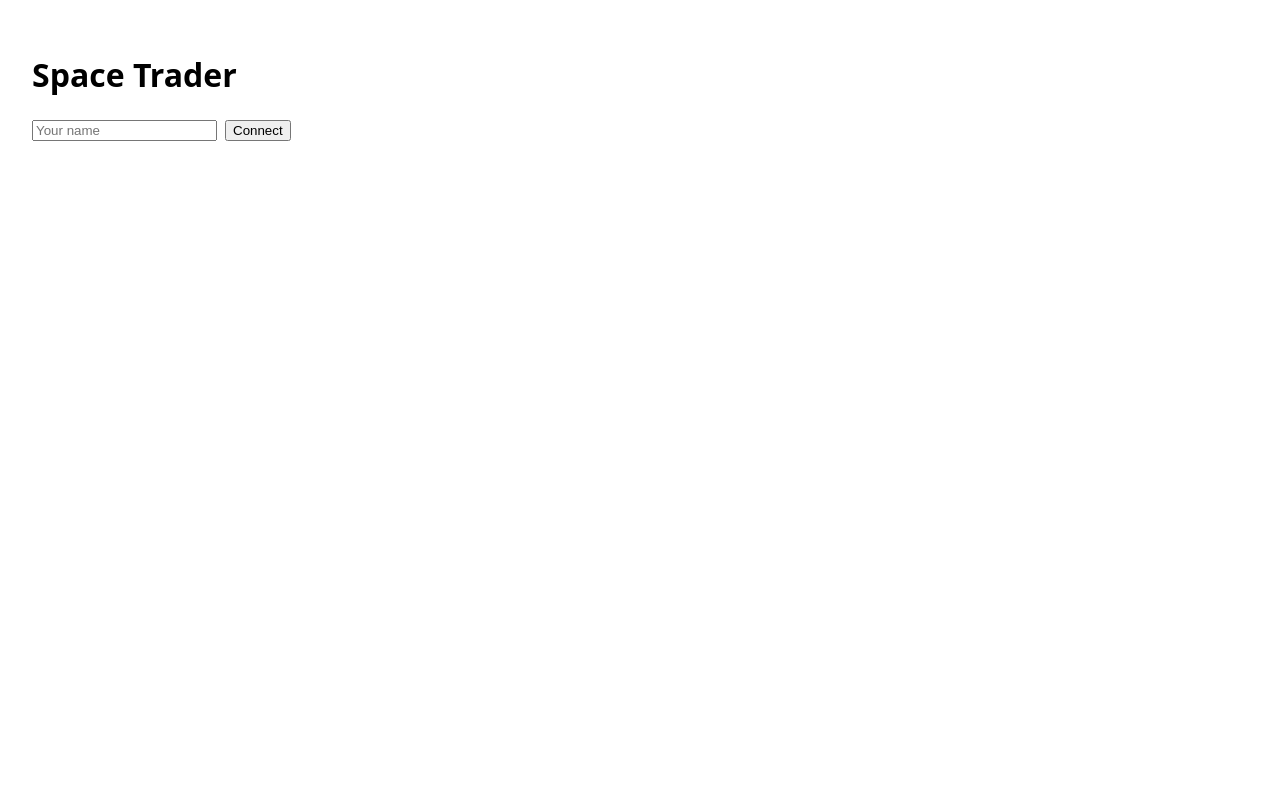
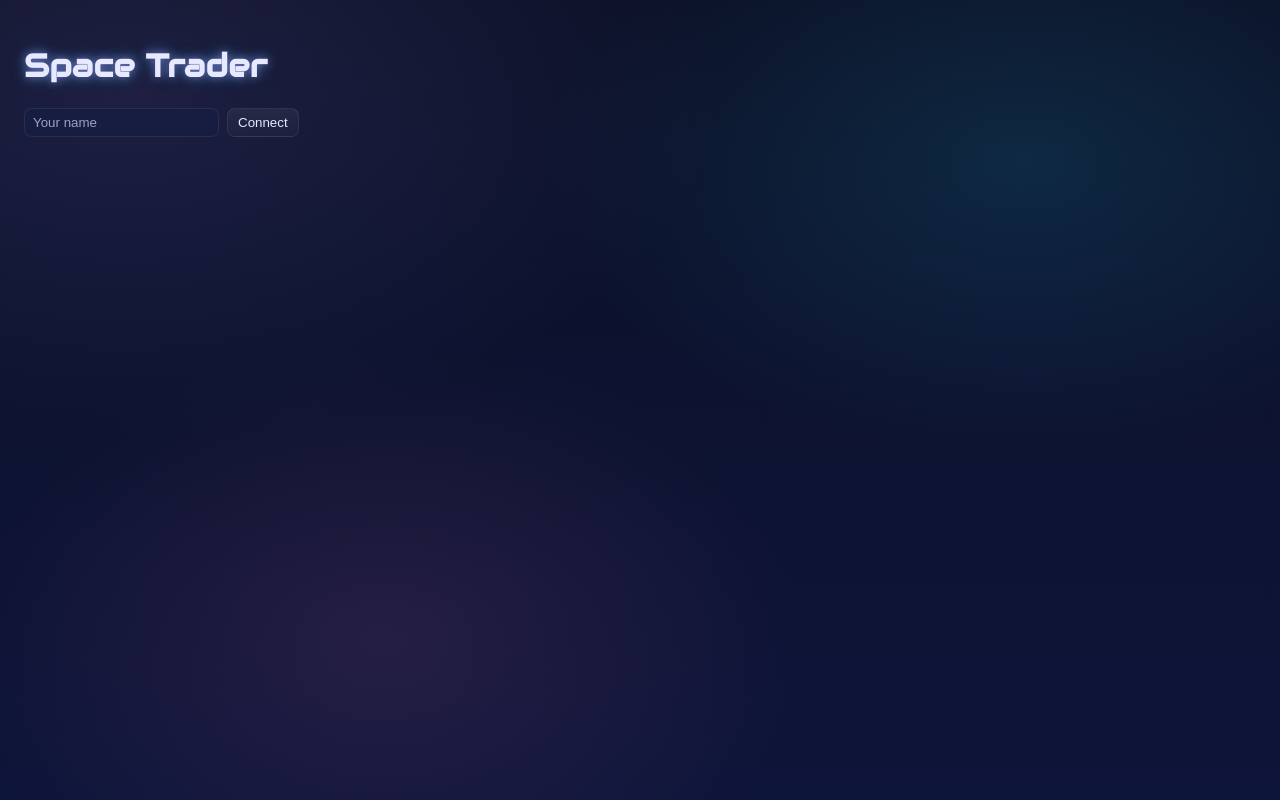
Before and after one commit to johnlacomba/Game-SpaceTradingSim, a React (Vite) app in the folder frontend/: page / in a window 1280 px wide. Built offline with nearby package versions, Linux system fonts and the light colour scheme.

Commit message:
Finally added color and style to the interface.

```diff
--- a/frontend/src/main.tsx
+++ b/frontend/src/main.tsx
@@ -1,6 +1,7 @@
 import React from 'react'
 import { createRoot } from 'react-dom/client'
 import { App } from './ui/App'
+import './theme.css'
 
 createRoot(document.getElementById('root')!).render(
   <React.StrictMode>
--- /dev/null
+++ b/frontend/src/theme.css
@@ -0,0 +1,98 @@
+/* Vaporwave dark space theme */
+@import url('https://fonts.googleapis.com/css2?family=Audiowide&family=Inter:wght@400;600;700&display=swap');
+
+:root {
+  --bg: #0b1026;
+  --bg2: #0e153a;
+  --panel: #121735;
+  --panelElevated: #171d41;
+  --text: #e7e9ff;
+  --muted: #9aa1c2;
+  --border: rgba(231, 233, 255, 0.08);
+  --accent: #a78bfa; /* soft neon purple */
+  --accent2: #22d3ee; /* neon cyan */
+  --good: #34d399;
+  --bad: #f87171;
+  --tickerBg: linear-gradient(90deg, rgba(167,139,250,0.12), rgba(34,211,238,0.12));
+}
+
+html, body, #root { height: 100%; }
+body {
+  margin: 0;
+  background:
+    radial-gradient(1000px 600px at 10% 10%, rgba(167,139,250,0.12), transparent 60%),
+    radial-gradient(800px 500px at 80% 20%, rgba(34,211,238,0.12), transparent 60%),
+    radial-gradient(700px 500px at 30% 80%, rgba(244,114,182,0.1), transparent 60%),
+    linear-gradient(180deg, var(--bg), var(--bg2));
+  color: var(--text);
+  font-family: Inter, system-ui, -apple-system, Segoe UI, Roboto, Helvetica, Arial, sans-serif;
+}
+
+h1, h2, h3, h4 {
+  font-family: Audiowide, Inter, system-ui, sans-serif;
+  letter-spacing: 0.5px;
+}
+
+/* Panels and cards */
+.panel {
+  background: var(--panel);
+  border: 1px solid var(--border);
+  border-radius: 10px;
+  box-shadow: 0 8px 24px rgba(0,0,0,0.25);
+}
+
+/* Buttons */
+button {
+  background: linear-gradient(180deg, rgba(255,255,255,0.06), rgba(255,255,255,0.02));
+  color: var(--text);
+  border: 1px solid var(--border);
+  border-radius: 8px;
+  padding: 6px 10px;
+  cursor: pointer;
+  transition: transform 0.08s ease, box-shadow 0.15s ease, border-color 0.15s ease;
+}
+button:hover {
+  transform: translateY(-1px);
+  border-color: rgba(167,139,250,0.45);
+  box-shadow: 0 6px 20px rgba(167,139,250,0.18), 0 0 0 1px rgba(34,211,238,0.18) inset;
+}
+button:disabled {
+  opacity: 0.55;
+  cursor: not-allowed;
+}
+
+/* Inputs */
+input, select {
+  background: var(--panelElevated);
+  color: var(--text);
+  border: 1px solid var(--border);
+  border-radius: 8px;
+  padding: 6px 8px;
+}
+input::placeholder { color: var(--muted); }
+
+/* Tables */
+table { color: var(--text); }
+th, td { border-color: var(--border) !important; }
+thead tr { background: rgba(255,255,255,0.03); }
+tbody tr:hover { background: rgba(255,255,255,0.03); }
+
+/* Ticker */
+.ticker {
+  background: var(--tickerBg);
+  color: var(--text);
+  border-top: 1px solid var(--border);
+  border-bottom: 1px solid var(--border);
+}
+
+/* Scrollbars */
+*::-webkit-scrollbar { width: 10px; height: 10px; }
+*::-webkit-scrollbar-thumb { background: rgba(255,255,255,0.12); border-radius: 6px; }
+*::-webkit-scrollbar-track { background: rgba(255,255,255,0.04); }
+
+/* Utility */
+.muted { color: var(--muted); }
+.accent { color: var(--accent); }
+.glow {
+  text-shadow: 0 0 8px rgba(167,139,250,0.6), 0 0 16px rgba(34,211,238,0.4);
+}
--- a/frontend/src/ui/App.tsx
+++ b/frontend/src/ui/App.tsx
@@ -94,7 +94,7 @@ function NewsTicker({ items }: { items: string[] }) {
   }, [])
   const text = items && items.length > 0 ? items.join(sep) : 'No news yet.'
   return (
-    <div style={{ background:'#e0f2fe', color:'#075985', borderTop:'1px solid #93c5fd', borderBottom:'1px solid #93c5fd', padding:'6px 0' }}>
+    <div style={{ padding:'6px 0' }}>
       <div ref={containerRef} style={{ position:'relative', overflow:'hidden' }}>
         <div style={{ display:'inline-flex', whiteSpace:'nowrap', willChange:'transform', animation: anim ? `${anim.name} ${anim.duration}s linear infinite` : undefined }}>
           <span ref={contentRef} style={{ paddingRight: 24 }}>{text}</span>
@@ -175,16 +175,16 @@ function WealthCharts({ history }: { history: WealthHistory }) {
         ))}
       </div>
       {/* Line chart */}
-      <svg viewBox={`0 0 ${vbW} ${vbH}`} style={{ width:'100%', maxWidth:900, background:'#fff', border:'1px solid #e5e7eb', borderRadius:8 }}>
+      <svg viewBox={`0 0 ${vbW} ${vbH}`} style={{ width:'100%', maxWidth:900, background:'var(--panel)', border:'1px solid var(--border)', borderRadius:8 }}>
         {/* Axes */}
-        <rect x={padL} y={padT} width={plotW} height={plotH} fill="#fafafa" stroke="#e5e7eb" />
+        <rect x={padL} y={padT} width={plotW} height={plotH} fill="rgba(255,255,255,0.02)" stroke="var(--border)" />
         {/* Y ticks */}
         {Array.from({ length:4 }).map((_,i)=>{
           const yVal = minMoney + ((i+1)/5)*(maxMoney - minMoney)
           const y = yFor(yVal)
           return <g key={i}>
-            <line x1={padL} y1={y} x2={padL+plotW} y2={y} stroke="#f3f4f6" />
-            <text x={padL-6} y={y+4} textAnchor="end" fontSize={11} fill="#6b7280">${Math.round(yVal)}</text>
+            <line x1={padL} y1={y} x2={padL+plotW} y2={y} stroke="rgba(255,255,255,0.05)" />
+            <text x={padL-6} y={y+4} textAnchor="end" fontSize={11} fill="var(--muted)">${Math.round(yVal)}</text>
           </g>
         })}
         {/* Lines */}
@@ -197,7 +197,7 @@ function WealthCharts({ history }: { history: WealthHistory }) {
 
       {/* Last turn deltas bar chart (centered baseline) */}
       <h4 style={{ marginTop:16 }}>Last Turn Change</h4>
-      <svg viewBox="0 0 900 220" style={{ width:'100%', maxWidth:900, background:'#fff', border:'1px solid #e5e7eb', borderRadius:8 }}>
+  <svg viewBox="0 0 900 220" style={{ width:'100%', maxWidth:900, background:'var(--panel)', border:'1px solid var(--border)', borderRadius:8 }}>
         {(() => {
           const W = 900, H = 220
           const pad = 20
@@ -206,7 +206,7 @@ function WealthCharts({ history }: { history: WealthHistory }) {
           const step = (W - pad*2) / Math.max(1, lastDeltas.length)
           return (
             <g>
-              <line x1={pad} y1={zeroY} x2={W-pad} y2={zeroY} stroke="#e5e7eb" />
+              <line x1={pad} y1={zeroY} x2={W-pad} y2={zeroY} stroke="var(--border)" />
               {lastDeltas.map((d, i) => {
                 const cx = pad + step * (i + 0.5)
                 const h = Math.round(Math.abs(d.delta) / maxAbsDelta * (H/2 - pad))
@@ -214,8 +214,8 @@ function WealthCharts({ history }: { history: WealthHistory }) {
                 return (
                   <g key={d.id}>
                     <rect x={cx - barW/2} y={y} width={barW} height={Math.max(1, h)} fill={d.color} opacity={0.8} />
-                    <text x={cx} y={d.delta>=0 ? y - 6 : y + h + 14} textAnchor="middle" fontSize={11} fill="#374151">{d.delta>=0? '+':''}{d.delta}</text>
-                    <text x={cx} y={H-6} textAnchor="middle" fontSize={11} fill="#6b7280">{history.series[d.id]?.name || d.id}</text>
+                    <text x={cx} y={d.delta>=0 ? y - 6 : y + h + 14} textAnchor="middle" fontSize={11} fill="var(--text)">{d.delta>=0? '+':''}{d.delta}</text>
+                    <text x={cx} y={H-6} textAnchor="middle" fontSize={11} fill="var(--muted)">{history.series[d.id]?.name || d.id}</text>
                   </g>
                 )
               })}
@@ -492,8 +492,8 @@ export function App() {
   // UI
   if (stage === 'title') {
     return (
-      <div style={{ padding: 24, fontFamily: 'system-ui' }}>
-        <h1>Space Trader</h1>
+      <div style={{ padding: 24 }}>
+        <h1 className="glow">Space Trader</h1>
         <input placeholder="Your name" value={name} onChange={e=>setName(e.target.value)} />
         <button onClick={onConnect} style={{ marginLeft: 8 }}>Connect</button>
       </div>
@@ -502,8 +502,8 @@ export function App() {
 
   if (stage === 'lobby') {
     return (
-      <div style={{ padding: 24, fontFamily: 'system-ui' }}>
-        <h2>Lobby</h2>
+      <div style={{ padding: 24 }}>
+        <h2 className="glow">Lobby</h2>
         <button onClick={createRoom}>Create Game</button>
         <h3 style={{ marginTop: 16 }}>Active Rooms</h3>
         <ul>
@@ -582,11 +582,11 @@ export function App() {
   })()
 
   return (
-    <div style={{ fontFamily: 'system-ui', overflowX: 'hidden' }}>
+    <div style={{ overflowX: 'hidden' }}>
   {/* News ticker below header (blue-hued) */}
   {r.you.modal && r.you.modal.id && (r.you as any).modal?.title !== 'Dock Tax' && (
-        <div style={{ position:'fixed', inset:0, background:'rgba(0,0,0,0.45)', display:'flex', alignItems:'center', justifyContent:'center', zIndex:2000 }}>
-          <div style={{ background:'#fff', padding:16, borderRadius:8, width:360, boxShadow:'0 10px 30px rgba(0,0,0,0.2)' }}>
+        <div style={{ position:'fixed', inset:0, background:'rgba(0,0,0,0.55)', display:'flex', alignItems:'center', justifyContent:'center', zIndex:2000 }}>
+          <div className="panel" style={{ padding:16, width:360 }}>
             <div style={{ fontWeight:700, marginBottom:8 }}>{r.you.modal.title}</div>
             <div style={{ whiteSpace:'pre-wrap', marginBottom:12 }}>{r.you.modal.body}</div>
             { (r.you.modal as any).kind ? (
@@ -602,32 +602,32 @@ export function App() {
           </div>
         </div>
       )}
-  <div style={{ display:'flex', alignItems:'center', gap:12, justifyContent:'space-between', padding:'10px 16px', borderBottom:'1px solid #e5e7eb', position:'relative' }}>
+  <div style={{ display:'flex', alignItems:'center', gap:12, justifyContent:'space-between', padding:'10px 16px', borderBottom:'1px solid var(--border)', position:'relative' }}>
   <div style={{ display:'flex', gap:12, alignItems:'center', position:'relative' }}>
-          <strong>{r.room.name}</strong>
-          <span style={{ color:'#666' }}>Turn: {r.room.turn}</span>
+          <strong className="glow">{r.room.name}</strong>
+          <span className="muted">Turn: {r.room.turn}</span>
           {typeof r.room.turnEndsAt === 'number' && (
-            <span style={{ color:'#666' }}>
+            <span className="muted">
               · {Math.max(0, Math.ceil((r.room.turnEndsAt - now) / 1000))}s
             </span>
           )}
           {/* Tabs */}
-          <div style={{ marginLeft:8, display:'inline-flex', border:'1px solid #e5e7eb', borderRadius:8, overflow:'hidden' }}>
-            <button onClick={()=>setActiveTab('game')} style={{ padding:'4px 8px', background: activeTab==='game' ? '#f3f4f6' : '#fff', border:'none' }}>Game</button>
-            <button onClick={()=>setActiveTab('graphs')} style={{ padding:'4px 8px', background: activeTab==='graphs' ? '#f3f4f6' : '#fff', borderLeft:'1px solid #e5e7eb', borderRight:'none', borderTop:'none', borderBottom:'none' }}>Graphs</button>
+          <div style={{ marginLeft:8, display:'inline-flex', border:'1px solid var(--border)', borderRadius:8, overflow:'hidden' }}>
+            <button onClick={()=>setActiveTab('game')} style={{ padding:'4px 8px', background: activeTab==='game' ? 'rgba(167,139,250,0.18)' : 'transparent', border:'none' }}>Game</button>
+            <button onClick={()=>setActiveTab('graphs')} style={{ padding:'4px 8px', background: activeTab==='graphs' ? 'rgba(167,139,250,0.18)' : 'transparent', borderLeft:'1px solid var(--border)', borderRight:'none', borderTop:'none', borderBottom:'none' }}>Graphs</button>
           </div>
           <div ref={playersMenuRef} style={{ position:'relative' }}>
             <button onClick={() => setPlayersOpen(v=>!v)} aria-expanded={playersOpen} aria-haspopup="menu">Players ▾</button>
             {playersOpen && (
-              <div style={{ position:'absolute', top:'100%', left:0, marginTop:6, background:'#fff', border:'1px solid #e5e7eb', borderRadius:8, boxShadow:'0 8px 24px rgba(0,0,0,0.12)', padding:8, zIndex:1000, minWidth:280 }}>
+              <div className="panel" style={{ position:'absolute', top:'100%', left:0, marginTop:6, padding:8, zIndex:1000, minWidth:280 }}>
                 <ul style={{ listStyle:'none', padding:0, margin:0 }}>
           {r.room.players.map((pl)=> (
                     <li key={pl.id} style={{ display:'flex', alignItems:'center', gap:8, fontSize:12, lineHeight:1.2, padding:'6px 8px', borderRadius:6 }}>
-                      <span title={pl.ready ? 'Ready' : 'Not Ready'} style={{ width:8, height:8, borderRadius:4, background: pl.ready ? '#10b981' : '#ef4444' }} />
+                      <span title={pl.ready ? 'Ready' : 'Not Ready'} style={{ width:8, height:8, borderRadius:4, background: pl.ready ? 'var(--good)' : 'var(--bad)' }} />
                       <span style={{ width:10, height:10, borderRadius:5, background: colorFor(String(pl.id)), boxShadow:'0 0 0 1px rgba(0,0,0,0.15)' }} />
-            <button onClick={()=>requestPlayerInfo(pl.id)} style={{ flex:1, overflow:'hidden', textOverflow:'ellipsis', whiteSpace:'nowrap', textAlign:'left', background:'transparent', border:'none', padding:0, cursor:'pointer', color:'#1d4ed8' }} title="View inventory">{pl.name}</button>
-                      <span style={{ color:'#111' }}>${pl.money}</span>
-                      <span style={{ color:'#666' }}>@ {pl.currentPlanet}</span>
+            <button onClick={()=>requestPlayerInfo(pl.id)} style={{ flex:1, overflow:'hidden', textOverflow:'ellipsis', whiteSpace:'nowrap', textAlign:'left', background:'transparent', border:'none', padding:0, cursor:'pointer', color:'var(--accent2)' }} title="View inventory">{pl.name}</button>
+                      <span>${pl.money}</span>
+                      <span className="muted">@ {pl.currentPlanet}</span>
                     </li>
                   ))}
                 </ul>
@@ -637,8 +637,8 @@ export function App() {
           <div ref={inventoryMenuRef} style={{ position:'relative' }}>
             <button onClick={() => setInventoryOpen(v=>!v)} aria-expanded={inventoryOpen} aria-haspopup="menu">Ship Inventory ▾</button>
             {inventoryOpen && (
-              <div style={{ position:'absolute', top:'100%', left:0, marginTop:6, background:'#fff', border:'1px solid #e5e7eb', borderRadius:8, boxShadow:'0 8px 24px rgba(0,0,0,0.12)', padding:12, zIndex:1000, minWidth:300, maxHeight:360, overflow:'auto' }}>
-                <div style={{ color:'#666', marginBottom:8 }}>Capacity: {usedSlots}/{capacity}</div>
+              <div className="panel" style={{ position:'absolute', top:'100%', left:0, marginTop:6, padding:12, zIndex:1000, minWidth:300, maxHeight:360, overflow:'auto' }}>
+                <div className="muted" style={{ marginBottom:8 }}>Capacity: {usedSlots}/{capacity}</div>
                 {Object.keys(r.you.inventory).length === 0 ? (
                   <div>Empty</div>
                 ) : (
@@ -661,7 +661,7 @@ export function App() {
     <div style={{ display:'flex', gap:12, alignItems:'center' }}>
           <button
       onClick={() => send('setReady', { ready: !Boolean(r.you.ready) })}
-            style={{ padding:'4px 10px', borderRadius:6, border:'1px solid #e5e7eb', background: r.you.ready ? '#10b98122' : '#ef444422', color: r.you.ready ? '#065f46' : '#7f1d1d' }}
+      style={{ padding:'4px 10px', borderRadius:6, border:'1px solid var(--border)', background: r.you.ready ? 'rgba(52,211,153,0.18)' : 'rgba(248,113,113,0.18)', color: r.you.ready ? 'var(--good)' : 'var(--bad)' }}
             title={r.you.ready ? 'Ready' : 'Not Ready'}
           >
             Ready
@@ -669,7 +669,7 @@ export function App() {
           <span><strong>${r.you.money}</strong></span>
           <div title="Ship fuel (price varies by planet)">
             <span style={{ marginLeft: 8 }}>Fuel: <strong>{r.you.fuel}</strong>/{(r.you as any).fuelCapacity ?? 100}</span>
-            <span style={{ marginLeft: 8, color:'#666' }}>@ ${ fuelPrice }/unit</span>
+      <span className="muted" style={{ marginLeft: 8 }}>@ ${ fuelPrice }/unit</span>
             <button onClick={() => refuel(0)} style={{ marginLeft: 6 }} disabled={inTransit || (r.you.fuel ?? 0) >= ((r.you as any).fuelCapacity ?? 100) || (r.you.money ?? 0) < fuelPrice} title={inTransit ? 'Unavailable while in transit' : ((r.you.fuel ?? 0) >= ((r.you as any).fuelCapacity ?? 100)) ? 'Tank full' : ((r.you.money ?? 0) < fuelPrice ? 'Not enough credits' : 'Fill to max')}>Fill</button>
           </div>
           {!r.room.started && (
@@ -680,13 +680,13 @@ export function App() {
             </>
           )}
           {playerInfo && (
-            <div style={{ position:'fixed', inset:0, background:'rgba(0,0,0,0.45)', display:'flex', alignItems:'center', justifyContent:'center', zIndex:2100 }}>
-              <div style={{ background:'#fff', padding:16, borderRadius:8, width:380, maxHeight:'80vh', overflow:'auto', boxShadow:'0 10px 30px rgba(0,0,0,0.2)' }}>
+            <div style={{ position:'fixed', inset:0, background:'rgba(0,0,0,0.55)', display:'flex', alignItems:'center', justifyContent:'center', zIndex:2100 }}>
+              <div className="panel" style={{ padding:16, width:380, maxHeight:'80vh', overflow:'auto' }}>
                 <div style={{ display:'flex', alignItems:'center', justifyContent:'space-between', marginBottom:8 }}>
                   <div style={{ fontWeight:700 }}>Ship Inventory — {playerInfo.name}</div>
                   <button onClick={()=>setPlayerInfo(null)}>Close</button>
                 </div>
-                <div style={{ color:'#666', marginBottom:8 }}>Capacity: {playerInfo.usedSlots}/{playerInfo.capacity}</div>
+                <div className="muted" style={{ marginBottom:8 }}>Capacity: {playerInfo.usedSlots}/{playerInfo.capacity}</div>
                 {Object.keys(playerInfo.inventory).length === 0 ? (
                   <div>Empty</div>
                 ) : (
@@ -733,8 +733,8 @@ export function App() {
             <div key={t.id}
                  style={{
                    position:'absolute', top:0, right:0,
-                   background:'#111827', color:'#f9fafb', padding:'8px 12px', borderRadius:8,
-                   boxShadow:'0 6px 16px rgba(0,0,0,0.2)',
+                   background:'linear-gradient(180deg, rgba(167,139,250,0.2), rgba(34,211,238,0.2))', color:'var(--text)', padding:'8px 12px', borderRadius:8,
+                   border:'1px solid var(--border)', boxShadow:'0 6px 16px rgba(0,0,0,0.35), 0 0 24px rgba(167,139,250,0.25)',
                    animation: 'slideDownFade 2.2s ease-out forwards',
                    fontSize: 13, maxWidth: '100%', zIndex: 1000 + i,
                  }}>
@@ -743,13 +743,15 @@ export function App() {
           ))}
         </div>
       </div>
+  <div className="ticker">
     <NewsTicker items={(r.room.news && r.room.news.length>0) ? r.room.news.map(n=>n.headline) : []} />
+  </div>
   {activeTab==='game' ? (
     <div style={{ display: 'grid', gridTemplateColumns: 'minmax(0, 2fr) minmax(0, 3fr)', gap: 16, padding: 16, overflowX:'hidden' }}>
       {/* Map column (first) */}
   <div>
-        <h3>{mapTitle}</h3>
-  <div ref={planetsContainerRef} style={{ position:'relative', height: 380, overflow:'hidden' }}>
+    <h3 className="glow">{mapTitle}</h3>
+  <div ref={planetsContainerRef} className="panel" style={{ position:'relative', height: 380, overflow:'hidden' }}>
   <ul style={{ listStyle:'none', padding:0, margin:0, position:'absolute', inset:0 }}>
           {r.room.planets.map(p => {
             const onPlanet = (r.room.players as any[]).filter(pl => pl.currentPlanet === p && !(pl as any).bankrupt)
@@ -760,7 +762,7 @@ export function App() {
             const canReach = !inTransit && (p === r.you.currentPlanet || need <= (r.you.fuel ?? 0))
             const isHere = p === r.you.currentPlanet
             return (
-              <li key={p} ref={el => (planetRefs.current[p] = el)} style={{ position:'absolute', left, top, transform:'translate(-50%, -50%)', display:'flex', alignItems:'center', gap:8, padding:8, border: isHere ? '2px solid #3b82f6' : '1px solid #e5e7eb', borderRadius:8, background:'#fff' }}>
+              <li key={p} ref={el => (planetRefs.current[p] = el)} style={{ position:'absolute', left, top, transform:'translate(-50%, -50%)', display:'flex', alignItems:'center', gap:8, padding:8, border: isHere ? '2px solid var(--accent2)' : '1px solid var(--border)', borderRadius:8, background:'var(--panelElevated)' }}>
                 <button
                   disabled={p===r.you.currentPlanet || !canReach}
                   onClick={()=>selectPlanet(p)}
@@ -832,11 +834,11 @@ export function App() {
         </div>
       </div>
   <div>
-        <h3>Market — {visible.name || r.you.currentPlanet}</h3>
-        <div style={{ overflowX:'auto' }}>
+        <h3 className="glow">Market — {visible.name || r.you.currentPlanet}</h3>
+        <div className="panel" style={{ overflowX:'auto' }}>
           <table style={{ width:'100%', borderCollapse:'collapse' }}>
             <thead>
-              <tr style={{ textAlign:'left', borderBottom:'1px solid #e5e7eb' }}>
+              <tr style={{ textAlign:'left', borderBottom:'1px solid var(--border)' }}>
                 <th style={{ padding:'6px 8px' }}>Good</th>
                 <th style={{ padding:'6px 8px' }}>Available</th>
                 <th style={{ padding:'6px 8px' }}>Price</th>
@@ -859,24 +861,24 @@ export function App() {
                 const amt = Math.max(0, Math.min(maxBuy, (amountsByGood[g] ?? maxBuy)))
                 const sellStyle: React.CSSProperties | undefined = typeof youPaid === 'number' && owned > 0
                   ? (price > youPaid
-                      ? { background:'#10b98122', color:'#065f46', border:'1px solid #10b98155' }
+                      ? { background:'rgba(52,211,153,0.18)', color:'var(--good)', border:'1px solid rgba(52,211,153,0.35)' }
                       : price < youPaid
-                        ? { background:'#ef444422', color:'#7f1d1d', border:'1px solid #ef444455' }
-                        : { background:'#f3f4f6', color:'#111', border:'1px solid #e5e7eb' })
+                        ? { background:'rgba(248,113,113,0.18)', color:'var(--bad)', border:'1px solid rgba(248,113,113,0.35)' }
+                        : { background:'rgba(255,255,255,0.06)', color:'var(--text)', border:'1px solid var(--border)' })
                   : undefined
                 const disabledTrade = inTransit
         const rangeText = range ? `${range[0]}–${range[1]}` : '—'
         const pctText = range ? (()=>{ const max=range[1]; const pct=max>0? Math.max(0, Math.min(100, Math.round((price/max)*100))) : 0; return `${pct}%` })() : '—'
                 return (
-                  <tr key={g} style={{ borderBottom:'1px solid #f3f4f6' }}>
+      <tr key={g} style={{ borderBottom:'1px solid var(--border)' }}>
                     <td style={{ padding:'6px 8px', fontWeight:700 }}>{g}</td>
                     <td style={{ padding:'6px 8px' }}>{available}</td>
                     <td style={{ padding:'6px 8px' }}>${price}</td>
-          <td style={{ padding:'6px 8px', color:'#666' }}>{rangeText}</td>
-          <td style={{ padding:'6px 8px', color:'#666' }}>{pctText}</td>
+    <td style={{ padding:'6px 8px' }} className="muted">{rangeText}</td>
+    <td style={{ padding:'6px 8px' }} className="muted">{pctText}</td>
                     <td style={{ padding:'6px 8px' }}>
                       {owned}
-                      {owned>0 && typeof youPaid === 'number' ? <span style={{ color:'#666', marginLeft:6 }}>(avg ${youPaid})</span> : null}
+          {owned>0 && typeof youPaid === 'number' ? <span className="muted" style={{ marginLeft:6 }}>(avg ${youPaid})</span> : null}
                     </td>
                     <td style={{ padding:'6px 8px' }}>
           <input style={{ width: 72 }} type="number" value={amt} min={0} max={maxBuy} disabled={disabledTrade}
@@ -901,7 +903,7 @@ export function App() {
     </div>
   ) : (
     <div style={{ padding:16 }}>
-      <h3>Wealth Over Time</h3>
+      <h3 className="glow">Wealth Over Time</h3>
       <WealthCharts history={wealthHistory} />
     </div>
   )}
```
Lines whose indentation alone changed are shown as unchanged.
